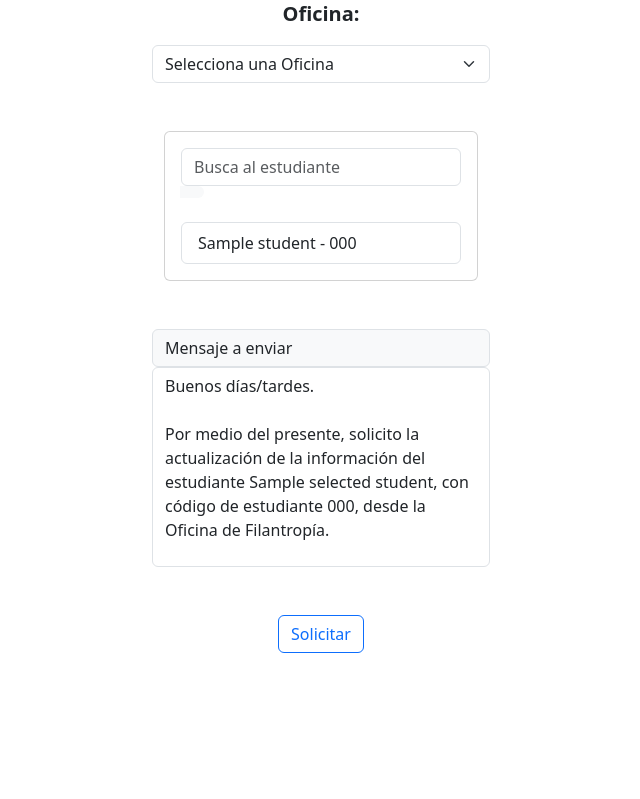
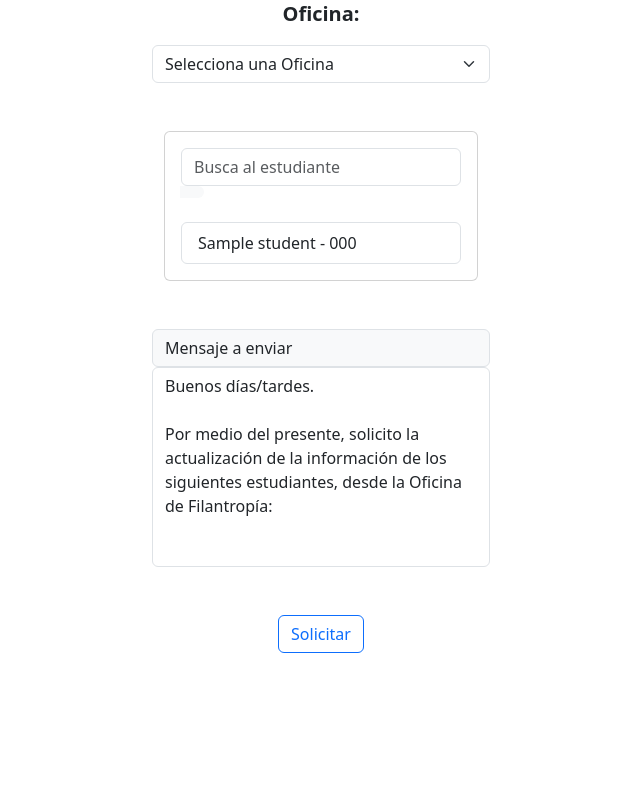
Before and after one commit to ICESI-PI1/icesi-filantrop-a-equipo-2, a Django app: template crud/templates/ask_update_info.html in a window 1280 px wide. Shown: the part 188-987 px from the top of the page, without its empty margins (319-959 px from the left). Run offline with Django 4.2, Linux system fonts and the light colour scheme; the template is opened without the code that fills it: most values are stand-ins (such as "Sample title", 1, 10 or a date in 2020).

Commit message:
feat: changes the request information update students selection
Now, the user can select many students to the request. The user just have to search and click each student, and the systems will add each one to the message.

```diff
--- a/crud/static/request_info_update_script.js
+++ b/crud/static/request_info_update_script.js
@@ -34,7 +34,9 @@ function update_results() {
         var student_name = student_info[0];
         var student_code = student_info[1];
 
-        document.getElementById('message-area').value = 'Buenos días/tardes.\n\nPor medio del presente, solicito la actualización de la información del estudiante ' + student_name + ', con código de estudiante ' + student_code + ', desde la Oficina de Filantropía.';
+        // document.getElementById('message-area').value = 'Buenos días/tardes.\n\nPor medio del presente, solicito la actualización de la información del estudiante ' + student_name + ', con código de estudiante ' + student_code + ', desde la Oficina de Filantropía.';
+
+        document.getElementById('message-area').value += '\n-' + student_name + ' - ' + student_code;
     });
   });
 }
@@ -59,7 +61,9 @@ document.addEventListener('DOMContentLoaded', function () {
             var student_code = student_info[1];
 
             // Actualiza el contenido del textarea
-            document.getElementById('message-area').value = 'Buenos días/tardes.\n\nPor medio del presente, solicito la actualización de la información del estudiante ' + student_name + ', con código de estudiante ' + student_code + ', desde la Oficina de Filantropía.';
+            // document.getElementById('message-area').value = 'Buenos días/tardes.\n\nPor medio del presente, solicito la actualización de la información del estudiante ' + student_name + ', con código de estudiante ' + student_code + ', desde la Oficina de Filantropía.';
+
+            document.getElementById('message-area').value += '\n-' + student_name + ' - ' + student_code;
         });
     });
 });
--- a/crud/templates/ask_update_info.html
+++ b/crud/templates/ask_update_info.html
@@ -69,7 +69,7 @@
         <span class="input-group-text"> Mensaje a enviar </span>
         <textarea name="message-area" id="message-area" class="form-control auto-resize-textarea" aria-label="With textarea" style="height: 200px;" oninput="auto_resize(this)">Buenos días/tardes.
 
-Por medio del presente, solicito la actualización de la información del estudiante {{ selected_student.name }}, con código de estudiante {{ selected_student.student_code }}, desde la Oficina de Filantropía.</textarea>
+Por medio del presente, solicito la actualización de la información de los siguientes estudiantes, desde la Oficina de Filantropía:</textarea>
 
         <script>
           function auto_resize(element) {
```
